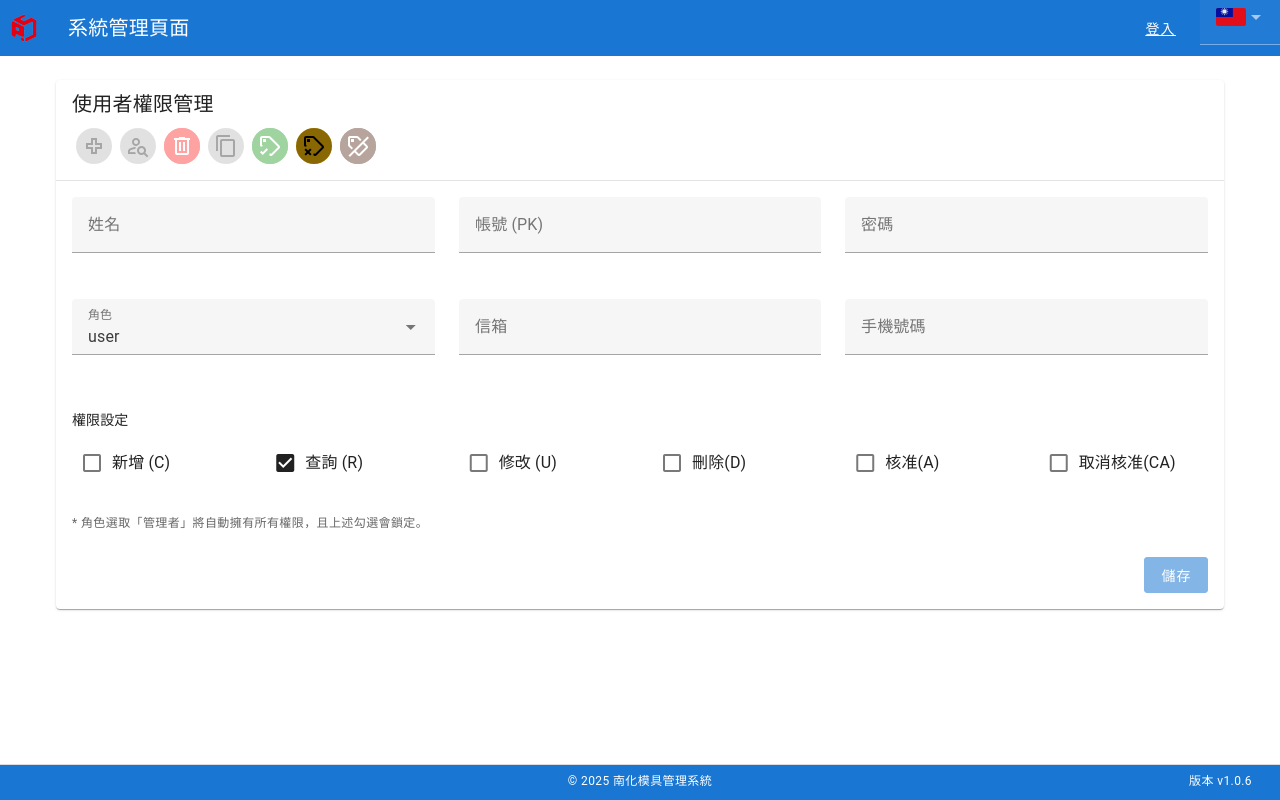
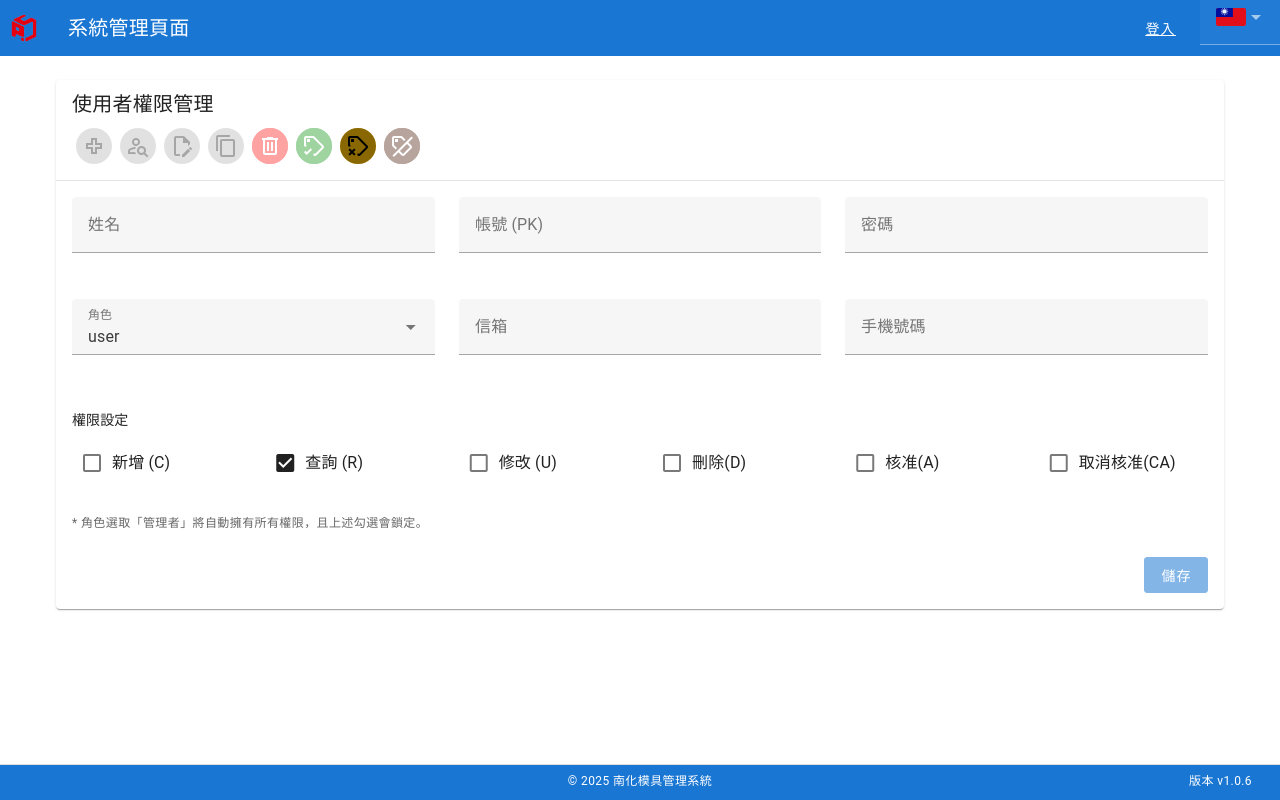
Before and after one commit to SPI-MIS/MDMS, a Vue app in the folder frontend/: page /manage in a window 1280 px wide. Built offline with nearby package versions, Linux system fonts and the light colour scheme.

Commit message:
判斷是否disable刪除鈕

```diff
--- a/frontend/src/components/ActionButtons.vue
+++ b/frontend/src/components/ActionButtons.vue
@@ -16,10 +16,10 @@
         </template>
     </v-tooltip>
 
-    <v-tooltip text="刪除">
+    <v-tooltip text="修改">
       <template #activator="{ props }">
         <span v-bind="props">
-          <v-btn class="mx-1" icon="mdi-trash-can-outline" density="comfortable" color="error" :disabled="!canDelete" @click="$emit('delete')" />
+          <v-btn class="mx-1" icon="mdi-file-edit-outline" density="comfortable" :disabled="!canDelete" @click="$emit('update')" />
         </span>
         </template>
     </v-tooltip>
@@ -28,6 +28,14 @@
       <template #activator="{ props }">
         <span v-bind="props">
           <v-btn class="mx-1" icon="mdi-content-copy" density="comfortable" :disabled="!canCopy" @click="$emit('copy')" />
+        </span>
+        </template>
+    </v-tooltip>
+
+    <v-tooltip text="刪除">
+      <template #activator="{ props }">
+        <span v-bind="props">
+          <v-btn class="mx-1" icon="mdi-trash-can-outline" density="comfortable" color="error" :disabled="!canDelete" @click="$emit('delete')" />
         </span>
         </template>
     </v-tooltip>
@@ -77,7 +85,7 @@ const props = defineProps({
 })
 
 console.log('props:', props);
-defineEmits(['new','search','delete','copy','approve','unapprove','void'])
+defineEmits(['new','search','update','delete','copy','approve','unapprove','void'])
 
 // ① 加：由父層帶進來的核準狀態（沒值預設 N）
 const state = computed(() => (props.issueState || 'N').toUpperCase())
@@ -92,7 +100,7 @@ const stateAllow = computed(() => ({
 const isManager       = computed(() => String(manager.value) === '1')
 const canCreatePerm   = computed(() => isManager.value || !!perms.value.C)
 const canReadPerm     = computed(() => isManager.value || !!perms.value.R)
-//const canUpdatePerm   = computed(() => isManager.value || !!perms.value.U)
+const canUpdatePerm   = computed(() => isManager.value || !!perms.value.U)
 const canDeletePerm   = computed(() => isManager.value || !!perms.value.D)
 const canApprovePerm  = computed(() => isManager.value || !!perms.value.A)
 
@@ -100,9 +108,9 @@ const canApprovePerm  = computed(() => isManager.value || !!perms.value.A)
 const canNewBtn        = computed(() => canCreatePerm.value)
 const canSearchBtn     = computed(() => canReadPerm.value)
 const canCopy       = computed(() => canCreatePerm.value && !props.isNew)
-const canDelete     = computed(() => canDeletePerm.value  && !props.isNew)
+const canDelete     = computed(() => canDeletePerm.value  && !props.isNew && stateAllow.value.approve)
 const canApprove    = computed(() => canApprovePerm.value && !props.isNew && stateAllow.value.approve)
 const canUnapprove  = computed(() => canApprovePerm.value && !props.isNew && stateAllow.value.unapprove)
 const canVoid       = computed(() => isManager.value && !props.isNew && stateAllow.value.void)
-//const canEditBtn = computed(() => canUpdatePerm.value && !props.isNew && state.value === 'N')
+const canEditBtn = computed(() => canUpdatePerm.value && !props.isNew && state.value === 'N')
 </script>
```
Also changed, not shown: 1 other file (tests, documents, lock files or other folders).
